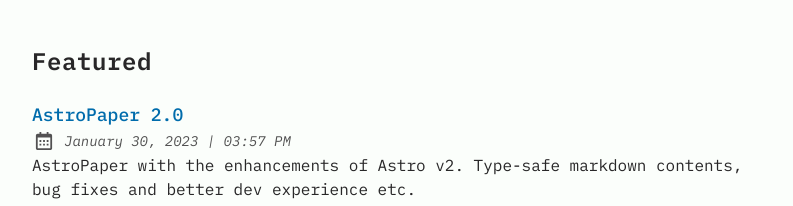
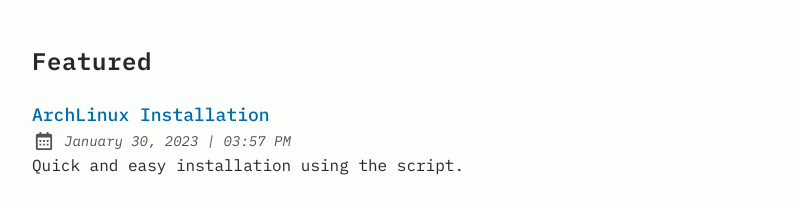
Before and after one commit to kevinkunkel98/kw-blog, an Astro site: page / in a window 1280 px wide. Shown: the part 731-937 px from the top of the page, without its empty margins (240-1033 px from the left). Built offline with nearby package versions, Linux system fonts and the light colour scheme; Astro itself is replaced by a stand-in of ours; some packages are replaced by stand-ins of ours.

Commit message:
more text

```diff
--- a/src/content/blog/astro-paper-2.md
+++ b/src/content/blog/astro-paper-2.md
@@ -1,13 +1,13 @@
 ---
 author: Sat Naing
 pubDatetime: 2023-01-30T15:57:52.737Z
-title: AstroPaper 2.0
+title: ArchLinux Installation
 postSlug: astro-paper-2
 featured: true
 ogImage: https://user-images.githubusercontent.com/53733092/215771435-25408246-2309-4f8b-a781-1f3d93bdf0ec.png
 tags:
   - release
-description: AstroPaper with the enhancements of Astro v2. Type-safe markdown contents, bug fixes and better dev experience etc.
+description: Quick and easy installation using the script.
 ---
 
 Astro 2.0 has been released with some cool features, breaking changes, DX improvements, better error overlay and so on. AstroPaper takes advantage of those cool features, especially Content Collections API.
```
